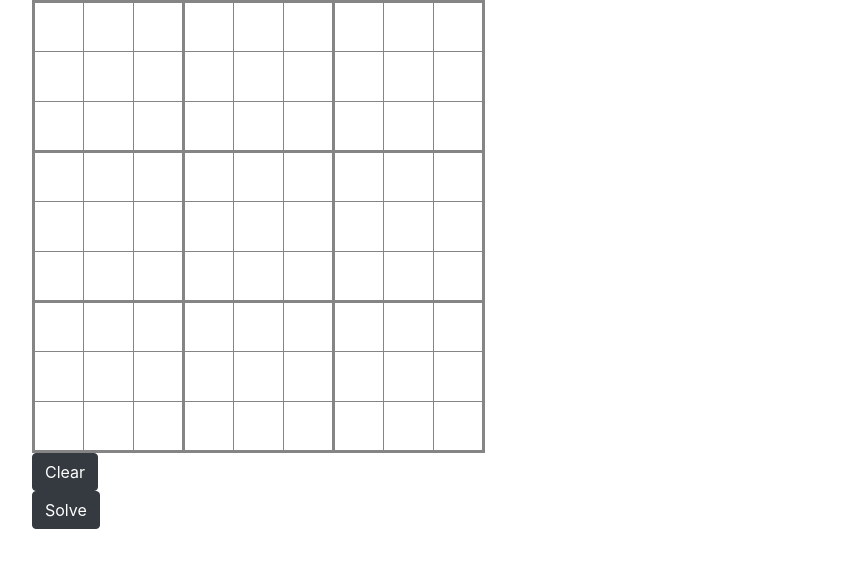
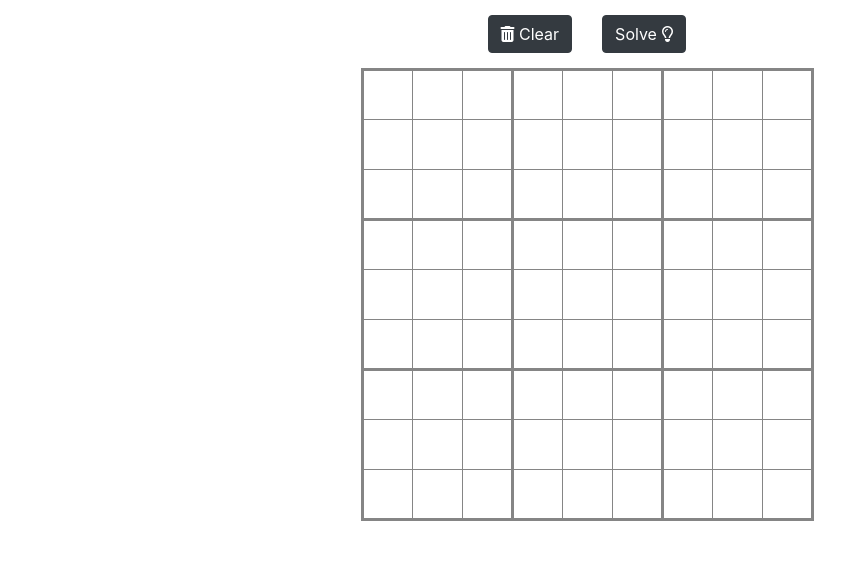
Before and after one commit to ORORRR/sudoku-solver, a Django app: page / in a window 1280 px wide. Shown: the part 56-624 px from the top of the page, without its empty margins (53-898 px from the left). Run offline with Django 3.2, Linux system fonts and the light colour scheme; some libraries are stand-ins or nearby versions.

Commit message:
center the sudoku and add icon to the buttons

```diff
--- /dev/null
+++ b/sudoku_solver/sudoku_solver_app/static/sudoku_solver_app/css/layout.css
@@ -0,0 +1,13 @@
+#content {
+    margin-top: 15px;
+}
+
+#action-buttons {
+    margin-bottom: 15px;
+    display: flex;
+    justify-content: center;
+}
+
+#btn-clear {
+    margin-right: 30px;
+}
--- a/sudoku_solver/sudoku_solver_app/static/sudoku_solver_app/css/style.css
+++ b/sudoku_solver/sudoku_solver_app/static/sudoku_solver_app/css/sudoku.css
@@ -1,5 +1,7 @@
+/*
+    sudoku box
+*/
 #sudoku td {
-    border: 1px solid #858585;
     height: 50px;
     width: 50px;
     text-align: center;
@@ -8,6 +10,9 @@
 /*
     sudoku grid border
 */
+#sudoku td {
+    border: 1px solid #858585;
+}
 #sudoku tr:first-child td {
     border-top-width: 3px;
 }
@@ -22,7 +27,7 @@
 }
 
 /*
-    sudoku case status
+    sudoku box status
 */
 #sudoku .solved {
     color: deeppink;
--- a/sudoku_solver/sudoku_solver_app/templates/sudoku_solver_app/base.html
+++ b/sudoku_solver/sudoku_solver_app/templates/sudoku_solver_app/base.html
@@ -11,10 +11,14 @@
     <link rel="stylesheet" href="https://stackpath.bootstrapcdn.com/bootstrap/4.3.1/css/bootstrap.min.css"
           integrity="sha384-ggOyR0iXCbMQv3Xipma34MD+dH/1fQ784/j6cY/iJTQUOhcWr7x9JvoRxT2MZw1T" crossorigin="anonymous">
 
+    <!-- Font awesome -->
+    <script src="https://kit.fontawesome.com/8f0fc765dc.js" crossorigin="anonymous"></script>
+
     <!-- Poppins font from fonts.google-->
     <link href="https://fonts.googleapis.com/css?family=Poppins&display=swap" rel="stylesheet">
 
-     <link rel="stylesheet" href="{% static 'sudoku_solver_app/css/style.css' %}">
+    <link rel="stylesheet" href="{% static 'sudoku_solver_app/css/layout.css' %}">
+    <link rel="stylesheet" href="{% static 'sudoku_solver_app/css/sudoku.css' %}">
 
     <title>Sudoku Solver</title>
 </head>
@@ -25,8 +29,12 @@
 </nav>
 
 <div class="container">
-  {% block content %}
-  {% endblock %}
+  <div class="row justify-content-center">
+    <div id="content">
+      {% block content %}
+      {% endblock %}
+    </div>
+  </div>
 </div>
 
 
--- a/sudoku_solver/sudoku_solver_app/templates/sudoku_solver_app/sudoku_input_form.html
+++ b/sudoku_solver/sudoku_solver_app/templates/sudoku_solver_app/sudoku_input_form.html
@@ -3,6 +3,26 @@
 {% load static %}
 
 {% block content %}
+    <div id="action-buttons">
+        <button id="btn-clear" class="btn btn-dark">
+            <i class="fas fa-trash-alt"></i>
+            Clear
+        </button>
+
+        <form action="{% url 'sudoku_solver_app:index' %}" method="post">
+            {% csrf_token %}
+            <input id="sudoku_txt_value" type="text" value="" name="sudoku" style='display: none'>
+            <button id="btn-solve" type="submit" class="btn btn-dark">
+                Solve
+                <i class="far fa-lightbulb"></i>
+            </button>
+        </form>
+    </div>
+
+    <div id="error_message" class="alert alert-danger" role="alert">
+        The sudoku is not correct !
+    </div>
+
     <table id="sudoku" class="">
         {% for row in sudoku %}
             <tr>
@@ -17,19 +37,6 @@
             </tr>
         {% endfor %}
     </table>
-
-    <button id="btn-clear" class="btn btn-dark">Clear</button>
-
-    <form action="{% url 'sudoku_solver_app:index' %}" method="post">
-        {% csrf_token %}
-        <input id="sudoku_txt_value" type="text" value="" name="sudoku" style='display: none'>
-        <button id="btn-solve" type="submit" class="btn btn-dark">Solve</button>
-    </form>
-
-    <div id="error_message" class="alert alert-danger" role="alert">
-        The sudoku is not correct !
-    </div>
-
 {% endblock %}
 
 {% block javascripts %}
```
Also changed, not shown: sudoku_solver/sudoku_solver_app/templates/sudoku_solver_app/sudoku_result.html (+6 -2 lines).
